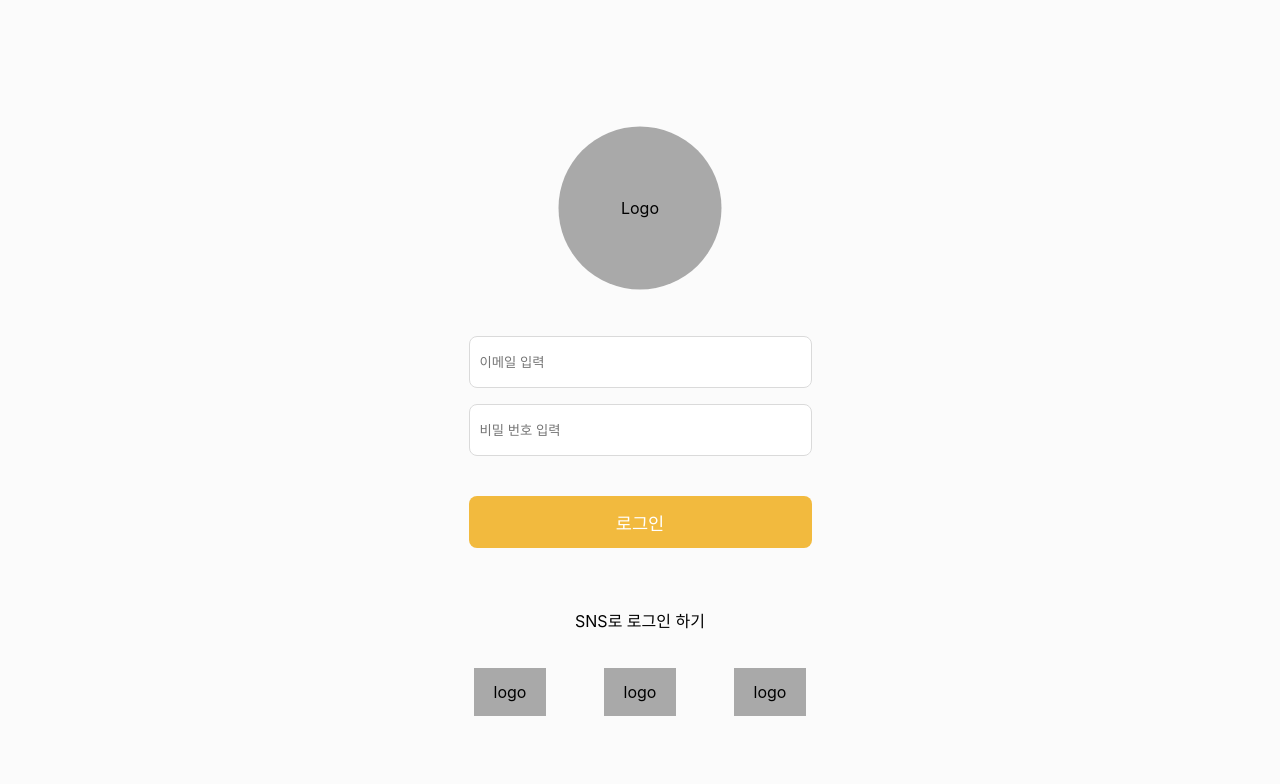
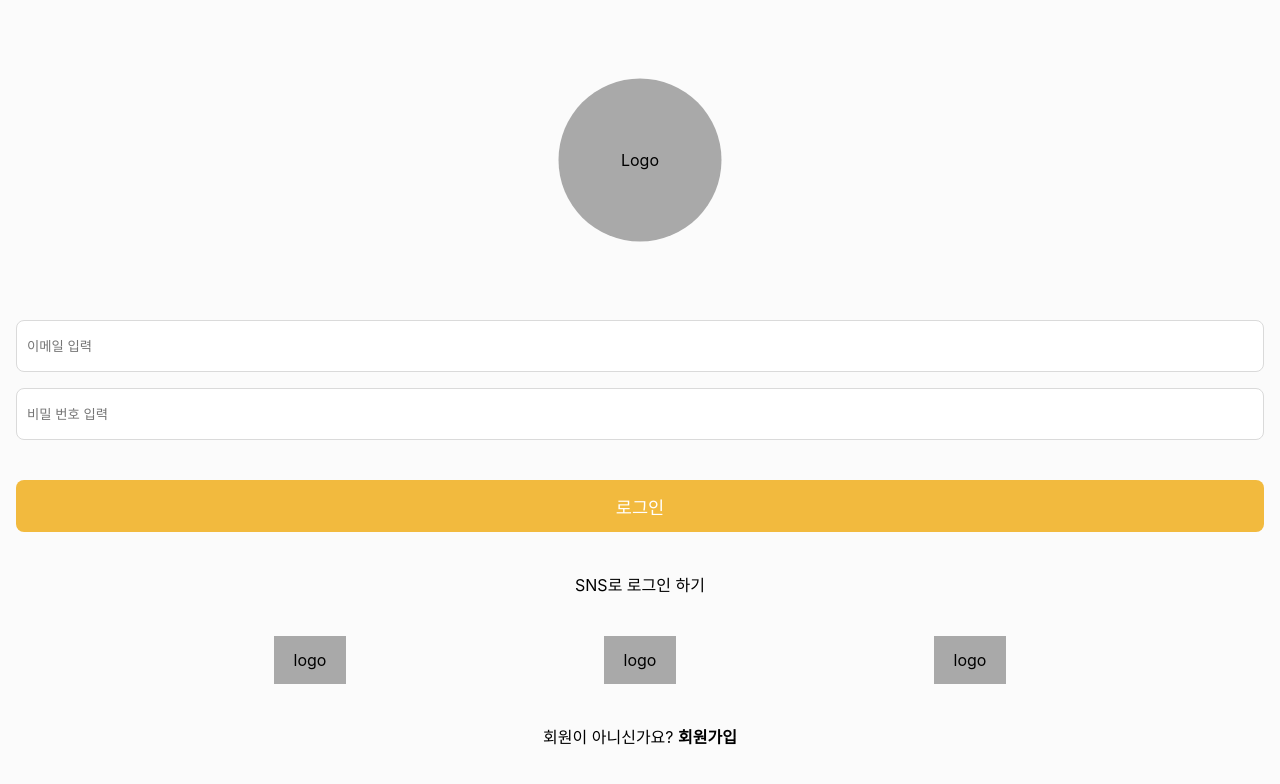
Before and after one commit to Numble3/Paws-Frontend, a Next.js app: page /login in a window 1280 px wide. Shown: the top 784 px of the page. Built offline with nearby package versions, Linux system fonts and the light colour scheme.

Commit message:
design: 로그인 회원가입 페이지 레이아웃 수정

```diff
--- a/components/custom/input.tsx
+++ b/components/custom/input.tsx
@@ -6,7 +6,7 @@ import style from 'styles/custom/custom-input.module.css';
 interface Props {
   inputType: string;
   value: string;
-  width?: number;
+  width?: number | string;
   height?: number;
   isSuccess?: boolean;
   error?: { isError: boolean; message: string}
@@ -17,7 +17,7 @@ interface Props {
 const CustomInput = ({
   inputType,
   value,
-  width=343,
+  width="100%",
   height=52,
   isSuccess,
   error,
@@ -27,7 +27,7 @@ const CustomInput = ({
 
   const iconPosition = useMemo(
     () => ({
-      transform: `translate(${width - 40}px,-${20 + (height - 20) / 2}px)`,
+      transform: `translate(-20px,${(height - 20) / 2}px)`,
     }),
     []
   );
--- a/styles/authLayout.module.css
+++ b/styles/authLayout.module.css
@@ -1,8 +1,13 @@
 .wrapper {
-  min-width: 375px;
+  width: 100%;
   height: 100%;
   text-align: center;
+  position: absolute;
+  top:0;
+  left:0;
+  padding :0 16px;
 }
+
 
 .logo {
   position: absolute;
--- a/styles/custom/custom-input.module.css
+++ b/styles/custom/custom-input.module.css
@@ -1,5 +1,5 @@
 .container {
-  display: inline-block;
+  display: flex;
   position: relative;
   margin-bottom: 16px;
 }
@@ -8,6 +8,7 @@
   box-sizing: border-box;
   border-radius: 8px;
   padding-left: 10px;
+  padding-right: 10px;
 }
 .input:focus {
   outline: none;
@@ -19,6 +20,7 @@
 .icon {
   z-index: 3;
   position: absolute;
+  right: 0;
 }
 
 .label {
--- a/styles/loginform.module.css
+++ b/styles/loginform.module.css
@@ -11,7 +11,7 @@
 }
 
 .button {
-  width: 343px;
+  width: 100%;
   height: 52px;
   margin-top: 24px;
   background: #F2BA3E;
@@ -23,15 +23,18 @@
 }
 
 .Oauth {
+  display: flex;
+  flex-direction: column;
+  justify-content: space-evenly;
   text-align: center;
-  margin-top: 60px;
-
+  height: 40%;
 }
 
 .logo_container {
   display: flex;
   justify-content: space-evenly;
-  padding: 36px 0px;
+  align-content: center;
+
 }
 
 .logo {
@@ -49,5 +52,4 @@
 .signup_section {
   width: 100%;
   text-align: center;
-  margin: 48px 0px;
 }
--- a/styles/signup.module.css
+++ b/styles/signup.module.css
@@ -11,7 +11,7 @@
 }
 
 .button {
-  width: 343px;
+  width: 100%;
   height: 52px;
   margin-top: 24px;
   border-radius: 8px;
@@ -24,6 +24,7 @@
 .button.color {
   background: #ECA354;
   cursor: pointer;
+  transition: all 100ms ease-in;
 }
 
 .button.grey {
```
Also changed, not shown: components/auth/AuthLayout.tsx (+6 -9 lines).
